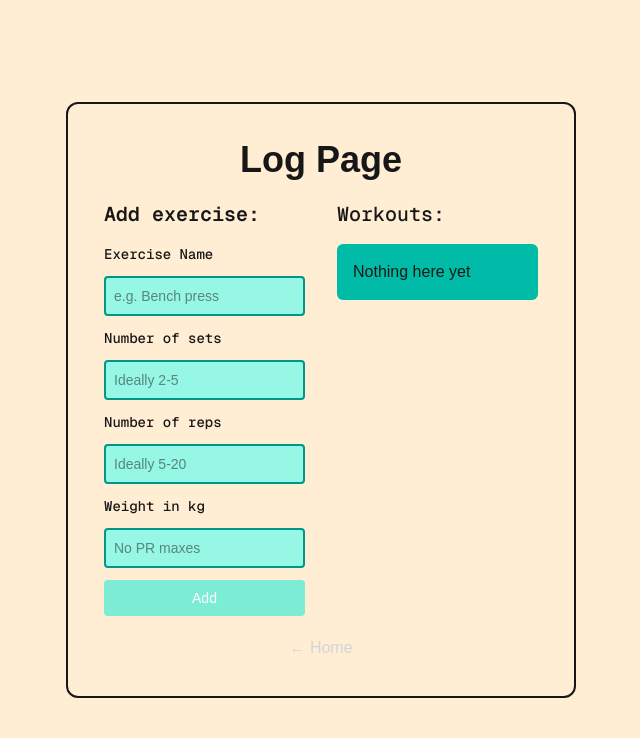
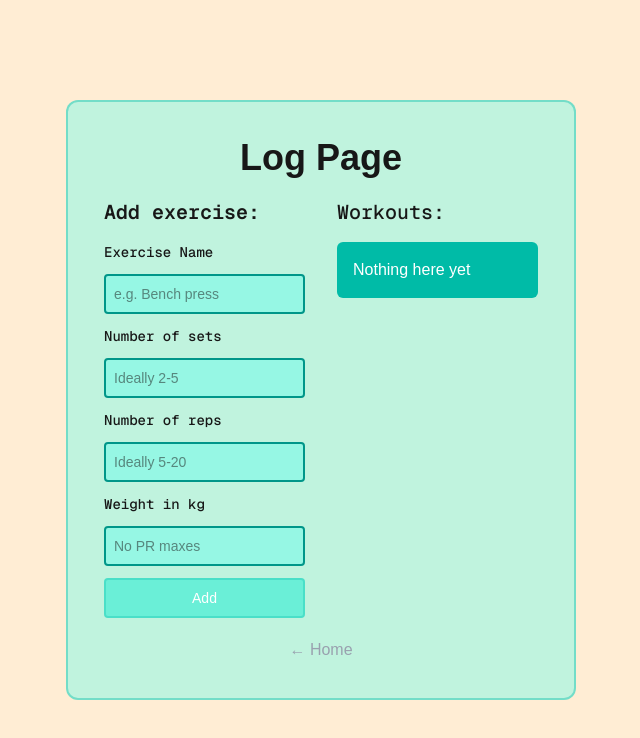
Before and after one commit to Danilkinsss/my-gym-app, a Next.js app: page /log in a window 1280 px wide. Shown: the top 738 px of the page, without its empty margins (319-959 px from the left). Built offline with nearby package versions, Linux system fonts and the light colour scheme.

Commit message:
add: light theme styles

```diff
--- a/src/app/log/page.tsx
+++ b/src/app/log/page.tsx
@@ -40,7 +40,7 @@ export default function LogPage() {
 
   return (
     <div className="bg-orange-100 dark:bg-gray-900 min-h-screen flex justify-center items-center p-4">
-      <main className="bg-orange-100 h-auto flex flex-col gap-5 p-9 items-center sm:w-auto w-full mx-7 my-5 rounded-xl  dark:bg-teal-950 dark:border-teal-900 border-2">
+      <main className="bg-teal-200/60 border-teal-500/40 h-auto flex flex-col gap-5 p-9 items-center sm:w-auto w-full mx-7 my-5 rounded-xl  dark:bg-teal-950 dark:border-teal-900 border-2">
         <h1 className="font-semibold w-fit text-4xl">Log Page</h1>
         <div className="grid grid-cols-1 sm:grid-cols-2 gap-8">
           <div className="flex flex-col gap-4">
@@ -106,7 +106,7 @@ export default function LogPage() {
               />
               <button
                 type="submit"
-                className="bg-teal-300/70 h-fit py-2 text-white rounded hover:opacity-90 cursor-pointer "
+                className="bg-teal-300/70 border-teal-500/30 border-2 h-fit py-2 text-white rounded hover:opacity-90 cursor-pointer"
               >
                 Add
               </button>
@@ -146,12 +146,12 @@ export default function LogPage() {
                   ))}
                 </ul>
               ) : (
-                <p>Nothing here yet</p>
+                <p className="text-white ">Nothing here yet</p>
               )}
             </div>
           </div>
         </div>
-        <Link href="/" className="text-gray-300 hover:text-gray-400">
+        <Link href="/" className="text-gray-400 hover:text-gray-400/70">
           ← Home
         </Link>
       </main>
--- a/src/app/page.tsx
+++ b/src/app/page.tsx
@@ -11,12 +11,12 @@ export default function Home() {
     <div className="bg-orange-100 dark:bg-gray-900 min-h-screen">
       {/* dark:bg-gray-900 */}
       <main className="h-auto flex flex-col gap-5 justify-self-center pt-5">
-        <div className="flex flex-col p-9 bg-violet-300 dark:bg-indigo-950 dark:border-violet-900 border-2 rounded-lg items-center text-center gap-4 w-fit">
+        <div className="flex flex-col p-9 bg-fuchsia-300/70 border-fuchsia-500/50 dark:bg-indigo-950 dark:border-violet-900 border-2 rounded-lg items-center text-center gap-4 w-fit">
           {/* <div className="flex flex-col p-9 bg-violet-300 dark:bg-gray-800 border-violet-900 border-2 rounded-lg items-center text-center gap-4 w-fit"> */}
           <h1 className="font-semibold w-fit text-4xl px-4 ">My Gym App</h1>
           <p className=" w-fit text-xl font-mono">Tracking my activity</p>
         </div>
-        <div className="w-full bg-pink-600/50 border-pink-600/80 dark:bg-pink-950 dark:border-pink-800  border-2 rounded-lg p-4 gap-2 flex flex-col">
+        <div className="w-full bg-rose-300/80 border-pink-500/50 dark:bg-pink-950 dark:border-pink-800  border-2 rounded-lg p-4 gap-2 flex flex-col">
           <h1 className="font-thin w-fit text-xl">Exercises:</h1>
           <ul className="flex flex-col gap-2 px-6">
             {Object.entries(categoriezedExercises).map(
@@ -54,13 +54,13 @@ export default function Home() {
           <nav className="self-center gap-6 flex flex-row">
             <Link
               href="/log"
-              className="block p-4 bg-blue-500 dark:bg-blue-900 border-2 dark:border-blue-700/50 hover:opacity-90  rounded"
+              className="block p-4 bg-blue-500 border-gray-500/50 dark:bg-blue-900 border-2 dark:border-blue-700/50 hover:opacity-90 text-white  rounded"
             >
               Log Workout
             </Link>
             <Link
               href="/workouts"
-              className="block p-4 bg-green-500 dark:bg-green-900 border-2 dark:border-green-700/50 hover:opacity-90 text-white rounded"
+              className="block p-4 bg-green-500 border-gray-500/50 dark:bg-green-900 border-2 dark:border-green-700/50 hover:opacity-90 text-white rounded"
             >
               View Workouts
             </Link>
--- a/src/app/workouts/page.tsx
+++ b/src/app/workouts/page.tsx
@@ -3,9 +3,9 @@ import Link from 'next/link'
 export default function WorkoutsPage() {
   return (
     <div className="bg-orange-100 dark:bg-gray-900 min-h-screen flex justify-center items-center">
-      <main className="h-auto flex flex-col gap-5 p-9 bg-violet-300 items-center text-center w-auto rounded-xl  dark:bg-sky-950 dark:border-sky-900 border-2">
+      <main className="h-auto flex flex-col gap-5 p-9 bg-violet-400/70 border-violet-600/50 items-center text-center w-auto rounded-xl  dark:bg-sky-950 dark:border-sky-900 border-2">
         <h1 className="font-semibold w-fit text-4xl">Workouts Page</h1>
-        <Link href="/" className="text-gray-300 hover:text-gray-400">
+        <Link href="/" className="text-gray-400 hover:text-gray-400/70">
           ← Home
         </Link>
       </main>
```
